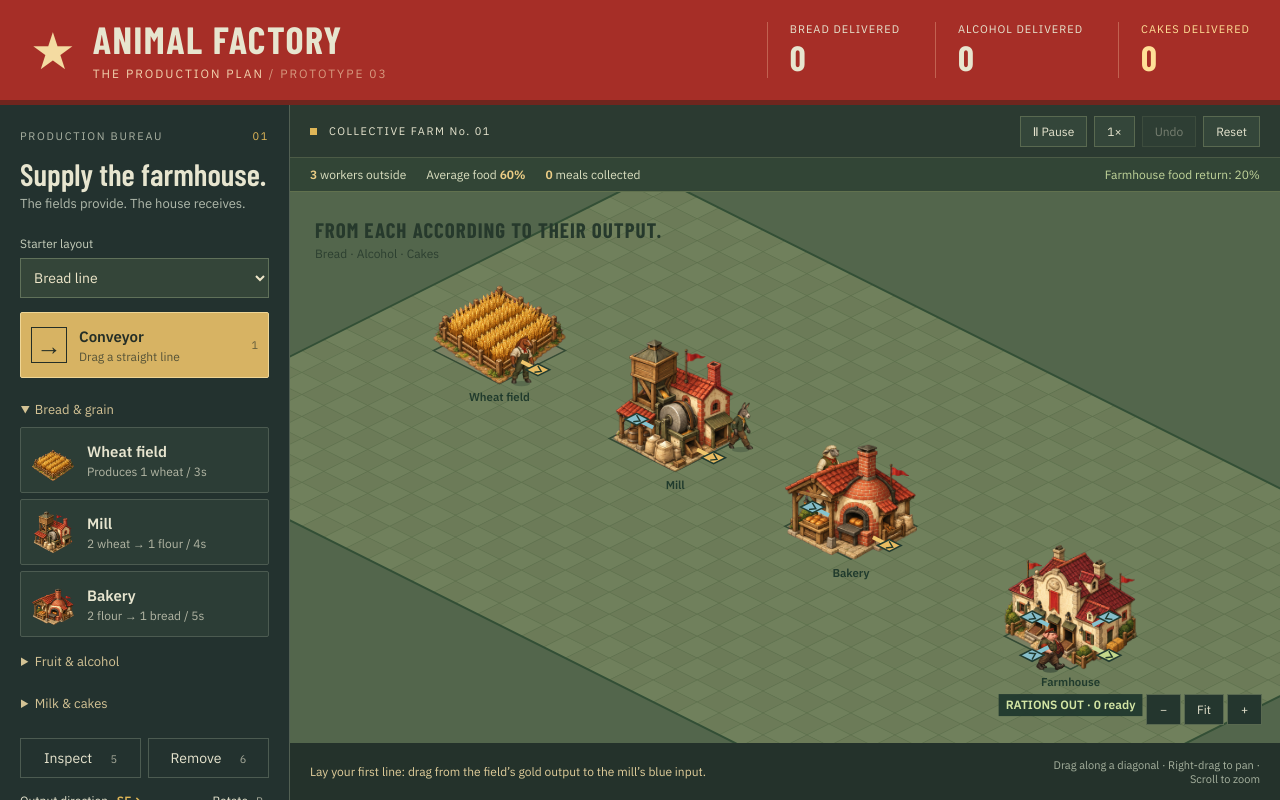
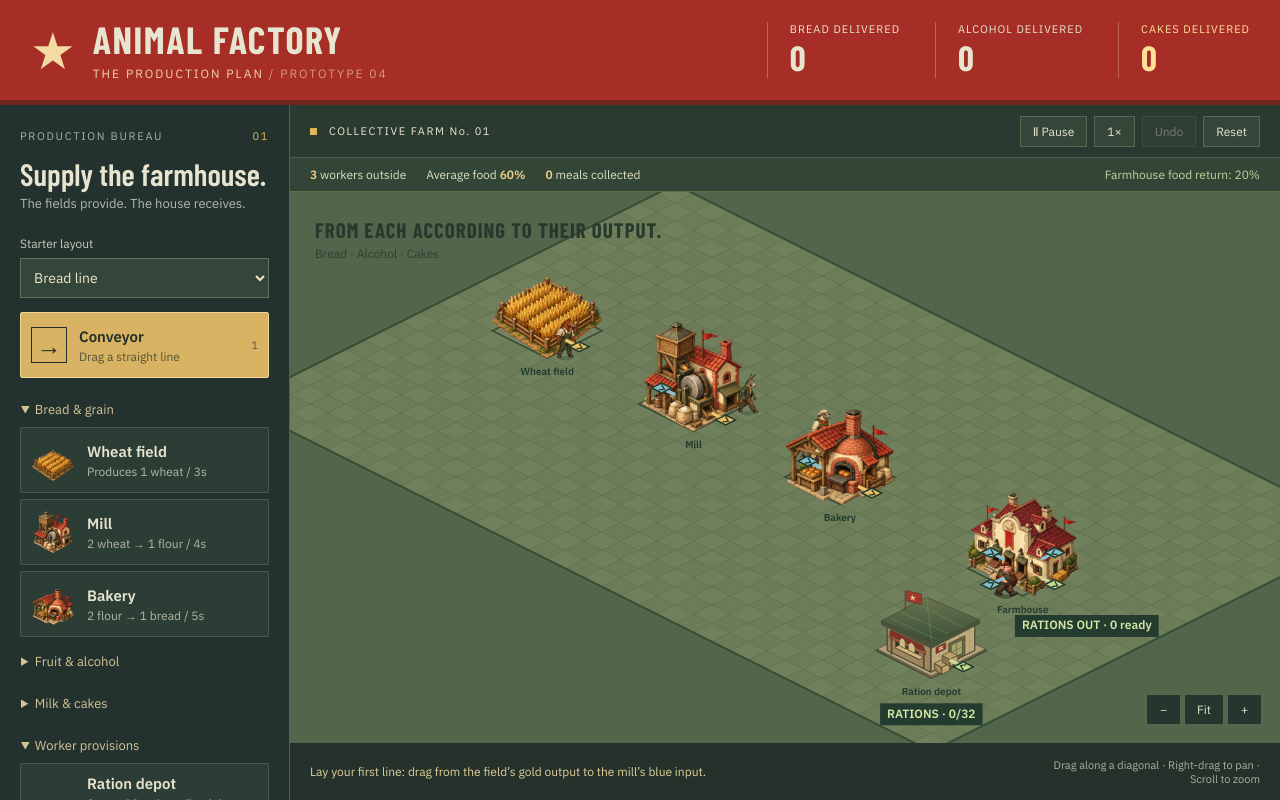
Before and after one commit to Syntaxswine/animal-factory-play, a plain HTML site: page index.html in a window 1280 px wide. Drawn offline with nearby package versions, Linux system fonts and the light colour scheme; a web font is replaced by a local one.

Commit message:
Publish ration depots and unblock farmhouse deliveries

```diff
--- a/app.js
+++ b/app.js
@@ -7,14 +7,14 @@
 const view={x:0,y:0,tile:30,width:0,height:0};
 const $=s=>document.querySelector(s),arrows=['↘','↙','↖','↗'],names=['SE','SW','NW','NE'];
 const machineArt={},characterArt={};
-for(const type of Object.keys(TYPES)){const img=new Image();img.src=`assets/machines/${type}.png`;machineArt[type]=img;}
+for(const type of Object.keys(TYPES)){const img=new Image();img.src=`assets/machines/${TYPES[type].sprite||type+'.png'}`;machineArt[type]=img;}
 for(const name of ['horse','donkey','cow','sheep','goat','hen','pig-foreman','pig-director']){const img=new Image();img.src=`assets/characters/${name}.png`;characterArt[name]=img;}
-for(const [group,title] of [['bread','Bread & grain'],['alcohol','Fruit & alcohol'],['cakes','Milk & cakes']]){
- const details=document.createElement('details');details.className='tool-group';details.open=group==='bread';
+for(const [group,title] of [['bread','Bread & grain'],['alcohol','Fruit & alcohol'],['cakes','Milk & cakes'],['workers','Worker provisions']]){
+ const details=document.createElement('details');details.className='tool-group';details.open=group==='bread'||group==='workers';
  const summary=document.createElement('summary');summary.textContent=title;details.append(summary);
  for(const [type,t] of Object.entries(TYPES).filter(([,t])=>t.group===group)){
   const button=document.createElement('button');button.className='tool';button.dataset.tool=type;button.setAttribute('aria-pressed','false');
-  const img=document.createElement('img');img.className='machine-icon';img.src=`assets/machines/${type}.png`;img.alt='';
+  const img=document.createElement('img');img.className='machine-icon';img.src=`assets/machines/${TYPES[type].sprite||type+'.png'}`;img.alt='';
   const text=document.createElement('span'),name=document.createElement('b'),desc=document.createElement('small');name.textContent=t.name;desc.textContent=recipeText(type);text.append(name,desc);button.append(img,text);details.append(button);
  }
  $('#building-tools').append(details);
@@ -28,7 +28,8 @@
  if(type){
   const t=TYPES[type];$('#inspect-title').textContent=t.name;$('#inspect-description').textContent=recipeText(type)+(t.note?' '+t.note:'');
   let text='';
-  if(b){text=type==='house'?Object.entries(farm.delivered).map(([g,n])=>`${n} ${GOODS[g].name.toLowerCase()}`).concat(`${b.output} rations ready`,`${farm.rationsEaten} worker meals`).join(' · '):Object.keys(t.recipe||{}).map(g=>`${GOODS[g].name}: ${b.inventory[g]||0}/8`).concat(`Output: ${b.output}/4`,b.output>=4?'Output blocked':missingInputs(b).length?'Waiting for '+missingInputs(b).map(g=>GOODS[g].name.toLowerCase()).join(', '):'Working').join(' · ');}
+  if(b){text=type==='house'?Object.entries(farm.delivered).map(([g,n])=>`${n} ${GOODS[g].name.toLowerCase()}`).concat(`${b.output} rations ready`,`${Math.floor((b.rationReserve||0)/5)} queued`,`${farm.rationsEaten} worker meals`).join(' · '):Object.keys(t.recipe||{}).map(g=>`${GOODS[g].name}: ${b.inventory[g]||0}/8`).concat(`Output: ${b.output}/4`,b.output>=4?'Output blocked':missingInputs(b).length?'Waiting for '+missingInputs(b).map(g=>GOODS[g].name.toLowerCase()).join(', '):'Working').join(' · ');}
+  if(b&&type==='depot')text=`Stockpile: ${b.inventory.ration||0}/${t.capacity} rations · ${b.mealsServed||0} meals served · Leave open ground beside the depot for pickup.`;
   if(b&&type!=='house'){const worker=farm.people.find(p=>p.home===b.id&&!p.pig);if(worker)text+=` · Worker: ${Math.round(worker.satiety)}% fed · ${Math.round(efficiency(farm,b)*100)}% productivity · ${worker.status}`;}
   $('#inspect-detail').textContent=text;return;
  }
@@ -57,8 +58,8 @@
 $('#speed').onclick=()=>{speed=speed===1?2:speed===2?4:1;$('#speed').textContent=`${speed}×`;};
 $('#undo').onclick=()=>{if(!history.length)return;farm.restore(history.pop());$('#undo').disabled=!history.length;$('#plan').value=farm.plan;selected=null;report();message('Previous layout restored.');};
 $('#reset').onclick=()=>{checkpoint();farm=starter(false,farm.plan);selected=null;report();fit();message('Starter layout restored. Connect outputs to the matching ingredient ports.');};
-$('#plan').onchange=()=>{checkpoint();farm=starter(false,$('#plan').value);selected=null;drag=null;fit();report();document.querySelectorAll('.tool-group').forEach((d,i)=>d.open=i===['bread','alcohol','cakes'].indexOf(farm.plan));message('Starter layout changed. Connect it yourself or use Connect the example.');};
-$('#example').onclick=()=>{const snapshot=farm.snapshot();if(!connectExample(farm)){message('Starter buildings or belt paths have changed. Use Reset first, or connect them manually.');return;}history.push(snapshot);if(history.length>40)history.shift();$('#undo').disabled=false;fit();message('Example connected, including the farmhouse ration outlet. Workers collect food at the end of the return belt.');};
+$('#plan').onchange=()=>{checkpoint();farm=starter(false,$('#plan').value);selected=null;drag=null;fit();report();document.querySelectorAll('.tool-group').forEach((d,i)=>d.open=i===3||i===['bread','alcohol','cakes'].indexOf(farm.plan));message('Starter layout changed. Connect it yourself or use Connect the example.');};
+$('#example').onclick=()=>{const snapshot=farm.snapshot();if(!connectExample(farm)){message('Starter buildings or belt paths have changed. Use Reset first, or connect them manually.');return;}history.push(snapshot);if(history.length>40)history.shift();$('#undo').disabled=false;fit();message('Example connected: the farmhouse sends rations to the depot. Workers collect meals from its stockpile.');};
 $('#zoom-in').onclick=()=>zoom(1.2);$('#zoom-out').onclick=()=>zoom(1/1.2);$('#fit').onclick=fit;
 document.addEventListener('keydown',e=>{if(e.ctrlKey||e.metaKey||e.altKey||['INPUT','SELECT','TEXTAREA'].includes(e.target.tagName))return;const n=Number(e.key);if(n>=1&&n<=6)setTool(['belt','field','mill','bakery','inspect','erase'][n-1]);if(e.key.toLowerCase()==='r')rotate();if(e.key==='Escape'){drag=null;setTool('inspect');}if(e.code==='Space'&&e.target===canvas){e.preventDefault();$('#pause').click();}if(e.target===canvas&&e.key.startsWith('Arrow')){e.preventDefault();if(e.key==='ArrowLeft')view.x+=40;if(e.key==='ArrowRight')view.x-=40;if(e.key==='ArrowUp')view.y+=40;if(e.key==='ArrowDown')view.y-=40;}if(e.key==='+'||e.key==='=')zoom(1.2);if(e.key==='-')zoom(1/1.2);});
 new ResizeObserver(resize).observe(canvas);report();resize();let reportAt=0;
--- a/engine.js
+++ b/engine.js
@@ -20,6 +20,7 @@
   dairy:{name:'Dairy',recipe:{feed:1},out:'milk',time:5,color:'#b6b69a',group:'cakes',worker:'cow'},
   sugarworks:{name:'Sugar works',out:'sugar',time:8,color:'#a49e78',group:'cakes',worker:'hen',note:'Grows and refines sugar beet on site.'},
   confectionery:{name:'Cake kitchen',recipe:{flour:1,milk:1,sugar:1},out:'cake',time:7,color:'#b48370',group:'cakes',worker:'sheep'},
+  depot:{name:'Ration depot',accepts:['ration'],capacity:32,color:'#85935a',group:'workers',sprite:'depot.svg'},
   house:{name:'Farmhouse',accepts:['bread','alcohol','cake'],out:'ration',color:'#963f35',worker:'pig-director'},
 };
 export const key=(x,y)=>`${x},${y}`;
@@ -33,7 +34,7 @@
 export function ports(b){const p=allPorts(b);return{input:p.find(p=>p.role==='input'),output:p.find(p=>p.role==='output')};}
 export function line(a,b,fallback=0){let dx=b.x-a.x,dy=b.y-a.y;if(Math.abs(dx)>=Math.abs(dy))dy=0;else dx=0;const dir=dx>0?0:dy>0?1:dx<0?2:dy<0?3:fallback;const [sx,sy]=DIRS[dir];return Array.from({length:Math.max(Math.abs(dx),Math.abs(dy))+1},(_,i)=>({x:a.x+sx*i,y:a.y+sy*i,dir}));}
 export function missingInputs(b){return Object.entries(TYPES[b.type].recipe||{}).filter(([good,n])=>(b.inventory[good]||0)<n).map(([good])=>good);}
-export function recipeText(type){const t=TYPES[type];if(t.accepts)return 'Returns 1 worker ration per 5 bread or cake deliveries. Connect the green ration outlet to a belt with an accessible end. Alcohol produces no rations.';const from=Object.entries(t.recipe||{}).map(([g,n])=>`${n} ${GOODS[g].name.toLowerCase()}`).join(' + ');return `${from?from+' → ':'Produces '}1 ${GOODS[t.out].name.toLowerCase()} / ${t.time}s`;}
+export function recipeText(type){const t=TYPES[type];if(type==='depot')return 'Stores 32 rations. Feed the green input by conveyor; workers collect meals from the open ground around the depot.';if(t.accepts)return 'Returns 1 worker ration per 5 bread or cake deliveries. Send the green outlet to a ration depot or an accessible belt end. Deliveries continue when rations back up. Alcohol produces no rations.';const from=Object.entries(t.recipe||{}).map(([g,n])=>`${n} ${GOODS[g].name.toLowerCase()}`).join(' + ');return `${from?from+' → ':'Produces '}1 ${GOODS[t.out].name.toLowerCase()} / ${t.time}s`;}
 export class Farm{
   constructor(){this.buildings=[];this.belts={};this.stats={wheat:0,flour:0,bread:0,alcohol:0,cake:0};this.produced={};this.delivered={bread:0,alcohol:0,cake:0};this.clock=0;this.stepClock=0;this.nextId=1;this.plan='bread';this.people=[];this.rationsEaten=0;}
   inside(x,y){return x>=0&&y>=0&&x<COLS&&y<ROWS;}
@@ -53,18 +54,18 @@
       if(target&&!occupied.has(nk)&&!claimed.has(nk)){claimed.add(nk);moves.push(()=>{target.item=b.item;b.item=null;});continue;}
       const building=this.at(nx,ny);if(!building)continue;
       const port=allPorts(building).find(p=>p.role==='input'&&p.x===nx&&p.y===ny&&p.dir===b.dir&&p.good===b.item);
-      if(!port||(building.inventory[b.item]||0)>=8)continue;
-      if(building.type==='house'){const food=b.item==='bread'||b.item==='cake';if(food&&building.output>=4&&(building.rationReserve||0)>=5)continue;this.delivered[b.item]++;this.stats[b.item]++;if(food)building.rationReserve=(building.rationReserve||0)+1;}else building.inventory[b.item]=(building.inventory[b.item]||0)+1;b.item=null;
+      if(!port||(building.type!=='house'&&(building.inventory[b.item]||0)>=(TYPES[building.type].capacity||8)))continue;
+      if(building.type==='house'){const food=b.item==='bread'||b.item==='cake';this.delivered[b.item]++;this.stats[b.item]++;if(food)building.rationReserve=(building.rationReserve||0)+1;}else building.inventory[b.item]=(building.inventory[b.item]||0)+1;b.item=null;
     }
     for(const move of moves)move();
     for(const b of this.buildings){const t=TYPES[b.type];if(!t.out||!b.output)continue;const p=ports(b).output,[dx,dy]=DIRS[p.dir],target=this.belts[key(p.x+dx,p.y+dy)];if(target&&!target.item){target.item=t.out;b.output--;}}
   }
 }
 export const PLANS={
-  bread:{buildings:[['field',3,10],['mill',11,10],['bakery',19,10],['house',29,10]],routes:[[[6,11],[10,11]],[[14,11],[18,11]],[[22,11],[28,11]]]},
-  alcohol:{buildings:[['orchard',3,10],['press',10,10],['fermenter',17,10],['bottler',24,10],['house',31,10]],routes:[[[6,11],[9,11]],[[13,11],[16,11]],[[20,11],[23,11]],[[27,11],[29,11],[29,8],[32,8],[32,9]]]},
-  cakes:{buildings:[['field',1,2],['feedmill',7,2],['dairy',13,2],['field',1,10],['mill',7,10],['sugarworks',18,18],['confectionery',23,10],['house',31,10]],routes:[[[4,3],[6,3]],[[10,3],[12,3]],[[16,3],[24,3],[24,9]],[[4,11],[6,11]],[[10,11],[22,11]],[[21,19],[24,19],[24,13]],[[26,11],[28,11],[28,15],[32,15],[32,13]]]}
+  bread:{buildings:[['field',3,10],['mill',11,10],['bakery',19,10],['house',29,10],['depot',31,17,2]],routes:[[[6,11],[10,11]],[[14,11],[18,11]],[[22,11],[28,11]]]},
+  alcohol:{buildings:[['orchard',3,10],['press',10,10],['fermenter',17,10],['bottler',24,10],['house',31,10],['depot',31,17,2]],routes:[[[6,11],[9,11]],[[13,11],[16,11]],[[20,11],[23,11]],[[27,11],[29,11],[29,8],[32,8],[32,9]]]},
+  cakes:{buildings:[['field',1,2],['feedmill',7,2],['dairy',13,2],['field',1,10],['mill',7,10],['sugarworks',18,18],['confectionery',23,10],['house',31,10],['depot',31,17,2]],routes:[[[4,3],[6,3]],[[10,3],[12,3]],[[16,3],[24,3],[24,9]],[[4,11],[6,11]],[[10,11],[22,11]],[[21,19],[24,19],[24,13]],[[26,11],[28,11],[28,15],[32,15],[32,13]]]}
 };
-export function starter(connected=false,plan='bread'){const f=new Farm();f.plan=plan;for(const[type,x,y]of PLANS[plan].buildings)f.place(type,x,y);if(connected)connectExample(f);return f;}
-export function exampleCells(plan){const house=PLANS[plan].buildings.find(([type])=>type==='house');const routes=[...PLANS[plan].routes,[[house[1]+3,house[2]+1],[Math.min(house[1]+6,COLS-2),house[2]+1]]];return routes.flatMap(route=>route.slice(1).flatMap((p,i)=>line({x:route[i][0],y:route[i][1]},{x:p[0],y:p[1]})));}
-export function connectExample(f){const plan=PLANS[f.plan];if(!plan.buildings.every(([type,x,y])=>f.buildings.some(b=>b.type===type&&b.x===x&&b.y===y&&b.dir===0)))return false;return f.lay(exampleCells(f.plan));}
+export function starter(connected=false,plan='bread'){const f=new Farm();f.plan=plan;for(const[type,x,y,dir=0]of PLANS[plan].buildings)f.place(type,x,y,dir);if(connected)connectExample(f);return f;}
+export function exampleCells(plan){const house=PLANS[plan].buildings.find(([type])=>type==='house');const routes=[...PLANS[plan].routes,[[house[1]+3,house[2]+1],[36,house[2]+1],[36,18],[34,18]]];return routes.flatMap(route=>route.slice(1).flatMap((p,i)=>line({x:route[i][0],y:route[i][1]},{x:p[0],y:p[1]})));}
+export function connectExample(f){const plan=PLANS[f.plan];if(!plan.buildings.every(([type,x,y,dir=0])=>f.buildings.some(b=>b.type===type&&b.x===x&&b.y===y&&b.dir===dir)))return false;return f.lay(exampleCells(f.plan));}
--- a/index.html
+++ b/index.html
@@ -7,7 +7,7 @@
   <link rel="stylesheet" href="style.css">
 </head>
 <body>
-<header><div class="brand"><span class="star">★</span><div><h1>ANIMAL FACTORY</h1><p>THE PRODUCTION PLAN <span> / PROTOTYPE 03</span></p></div></div><div class="totals"><div><small>BREAD DELIVERED</small><strong id="bread">0</strong></div><div><small>ALCOHOL DELIVERED</small><strong id="alcohol">0</strong></div><div class="bread-total"><small>CAKES DELIVERED</small><strong id="cake">0</strong></div></div></header>
+<header><div class="brand"><span class="star">★</span><div><h1>ANIMAL FACTORY</h1><p>THE PRODUCTION PLAN <span> / PROTOTYPE 04</span></p></div></div><div class="totals"><div><small>BREAD DELIVERED</small><strong id="bread">0</strong></div><div><small>ALCOHOL DELIVERED</small><strong id="alcohol">0</strong></div><div class="bread-total"><small>CAKES DELIVERED</small><strong id="cake">0</strong></div></div></header>
 <main>
 <aside><div class="section-label">PRODUCTION BUREAU <span>01</span></div><h2>Supply the farmhouse.</h2><p class="intro">The fields provide. The house receives.</p>
 <label class="plan-label" for="plan">Starter layout</label><select id="plan"><option value="bread">Bread line</option><option value="alcohol">Alcohol line</option><option value="cakes">Cake line</option></select>
@@ -17,7 +17,7 @@
 <div class="rotation"><span>Output direction <b id="direction">SE ↘</b></span><button id="rotate" title="Rotate clockwise (R)">Rotate <kbd>R</kbd></button></div>
 <section class="inspector" aria-live="polite"><div class="section-label">BUILDING REPORT</div><h3 id="inspect-title">Conveyor</h3><p id="inspect-description">Drag between tiles. Lines snap along the two diagonal grid axes. The drag sets travel direction.</p><div id="inspect-detail"></div></section>
 <div class="legend"><span><i class="in"></i>Input</span><span><i class="out"></i>Output</span><span><i class="ration"></i>Rations</span><span>3 × 3 buildings · One port per ingredient</span></div>
-<button id="example" class="example">Connect the example <span>↗</span></button><p class="helper">Connect gold outputs to blue inputs. The farmhouse's green outlet returns one ration per five bread or cake deliveries. Give the return belt an open end that workers can reach.</p>
+<button id="example" class="example">Connect the example <span>↗</span></button><p class="helper">Connect gold outputs to blue inputs. The farmhouse's green outlet returns one ration per five bread or cake deliveries. Send rations to a depot to stockpile food. Keep open ground beside it for workers; accessible belt ends still work too.</p>
 <a class="asset-link" href="sprites.html" target="_blank">View the character &amp; machine sheets ↗</a>
 </aside>
 <section class="workspace" aria-label="Farm construction map"><div class="map-bar"><span><i></i> COLLECTIVE FARM No. 01</span><div><button id="pause" aria-label="Pause simulation">Ⅱ Pause</button><button id="speed" aria-label="Change simulation speed">1×</button><button id="undo" disabled>Undo</button><button id="reset">Reset</button></div></div>
--- a/people.js
+++ b/people.js
@@ -94,6 +94,12 @@
   p.think=2;
   if (!p.cell) {p.status='no space';return;}
   if (!p.pig && p.satiety < 72) {
+    // Reserve stocked portions rather than the whole depot, allowing several workers to visit.
+    const depots=farm.buildings.filter(b=>b.type==='depot'&&(b.inventory.ration||0)>
+      farm.people.filter(other=>other!==p&&other.target===`depot:${b.id}`).length)
+      .map(b=>({b,path:findPath(farm,p.cell,perimeter(b))}))
+      .filter(option=>option.path!==null).sort((a,b)=>a.path.length-b.path.length);
+    if(depots.length){const {b,path}=depots[0];p.path=path;p.target=`depot:${b.id}`;p.status='going to depot';return;}
     const reserved=new Set(farm.people.filter(other=>other!==p&&other.target).map(other=>other.target));
     const options=rationPickups(farm).filter(b=>!reserved.has(cellKey(b.x,b.y)))
       .sort((a,b)=>Math.abs(a.x-p.x)+Math.abs(a.y-p.y)-Math.abs(b.x-p.x)-Math.abs(b.y-p.y));
@@ -118,20 +124,26 @@
 
 function eat(farm,p) {
   if(!p.target||p.path.length||!p.cell)return false;
-  const b=farm.belts[p.target];
-  if(b?.item==='ration'&&Math.abs(p.cell.x-b.x)+Math.abs(p.cell.y-b.y)===1){
-    b.item=null;p.satiety=Math.min(100,p.satiety+25);p.meals++;farm.rationsEaten++;
+  const depot=targetDepot(farm,p.target),b=farm.belts[p.target];
+  const atDepot=depot&&(depot.inventory.ration||0)>0&&perimeter(depot).some(c=>c.x===p.cell.x&&c.y===p.cell.y);
+  const atBelt=b?.item==='ration'&&Math.abs(p.cell.x-b.x)+Math.abs(p.cell.y-b.y)===1;
+  if(atDepot||atBelt){
+    if(atDepot){depot.inventory.ration--;depot.mealsServed=(depot.mealsServed||0)+1;}else b.item=null;
+    p.satiety=Math.min(100,p.satiety+25);p.meals++;farm.rationsEaten++;
     p.status='eating';p.wait=2.5;p.target=null;p.think=3;return true;
   }
   p.target=null;p.think=0;return false;
 }
+
+function targetDepot(farm,target){return target?.startsWith('depot:')?farm.buildings.find(b=>b.type==='depot'&&`depot:${b.id}`===target):null;}
+function targetAvailable(farm,target){const depot=targetDepot(farm,target);return depot?(depot.inventory.ration||0)>0:farm.belts[target]?.item==='ration';}
 
 export function advancePeople(farm,dt) {
   for(const p of farm.people) {
     p.moving=false;p.think-=dt;
     if(!p.pig)p.satiety=Math.max(0,p.satiety-dt*.075);
     if(p.wait>0){p.wait-=dt;continue;}
-    if(p.target&&farm.belts[p.target]?.item!=='ration'){p.target=null;p.path=[];p.think=0;}
+    if(p.target&&!targetAvailable(farm,p.target)){p.target=null;p.path=[];p.think=0;}
     if(!p.path.length) {
       if(eat(farm,p))continue;
       if(p.think<=0)chooseTrip(farm,p);
--- a/renderer.js
+++ b/renderer.js
@@ -87,7 +87,8 @@
     if(selected===b.id)polygon(footprint(b.x,b.y,3,s),null,'#f1d993',2.5);
     const front=point(b.x+3,b.y+3);
     if(s>15)text(TYPES[b.type].name,front.x,front.y+14,Math.max(10,Math.min(13,s*.52)),'#203b2d');
-    if(b.type==='house')badge(`RATIONS OUT · ${b.output} ready`,{x:front.x,y:front.y+36},'#d3e5a4');
+    if(b.type==='house')badge(`RATIONS OUT · ${b.output} ready`,{x:front.x+s*3.5,y:front.y+30},'#d3e5a4');
+    else if(b.type==='depot')badge(`RATIONS · ${b.inventory?.ration||0}/${TYPES.depot.capacity}`,{x:front.x,y:front.y+36},'#d3e5a4');
     else if(selected===b.id){const status=b.output>=4?'Output full':missingInputs(b).length?'Needs '+missingInputs(b).map(g=>GOODS[g].name).join(' + '):'Working';badge(status,{x:front.x,y:front.y+35});}
   }
   // Highlight parcels waiting at a return-belt endpoint.
```
Also changed, not shown: sprites.html (+1 -1 lines), assets/machines/depot.svg (added).
